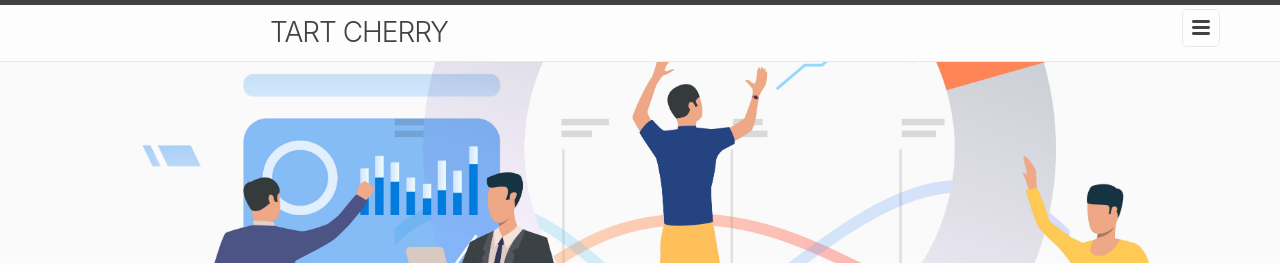
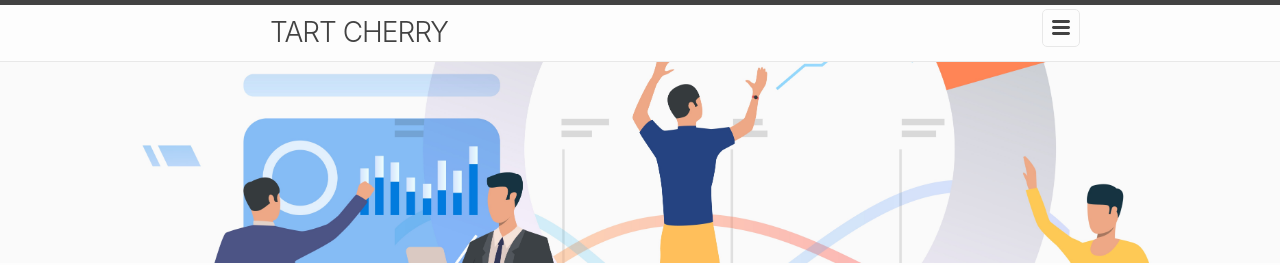
Before and after one commit to ytyimin/tart-cherry, a Jekyll site: the page built from index.markdown, in a window 1280 px wide. Shown: the top 265 px of the page. Built offline with Jekyll 4.4.1, drawn with Linux system fonts in a browser that asks for light colours.

Commit message:
Update _layout.scss

```diff
--- a/_sass/minima/_layout.scss
+++ b/_sass/minima/_layout.scss
@@ -31,7 +31,7 @@
 .site-nav {
   position: fixed;
   top: 9px;
-  right: $spacing-unit*2;
+  right: $image-head-width;
   background-color: $background-color;
   border: 1px solid $grey-color-light;
   border-radius: 5px;
```
